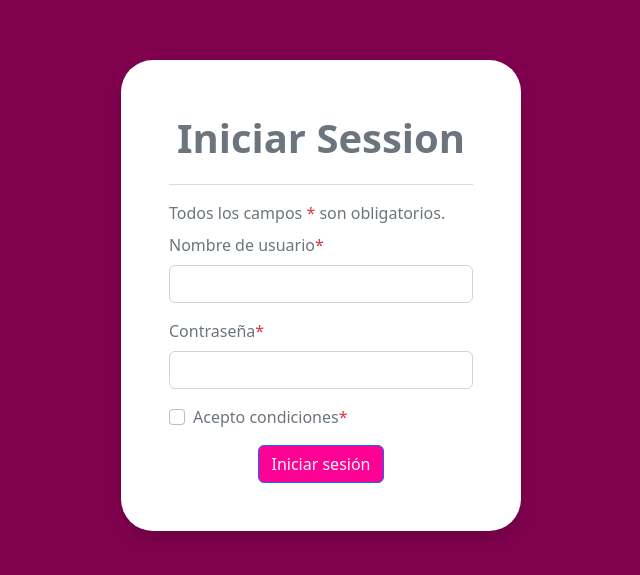
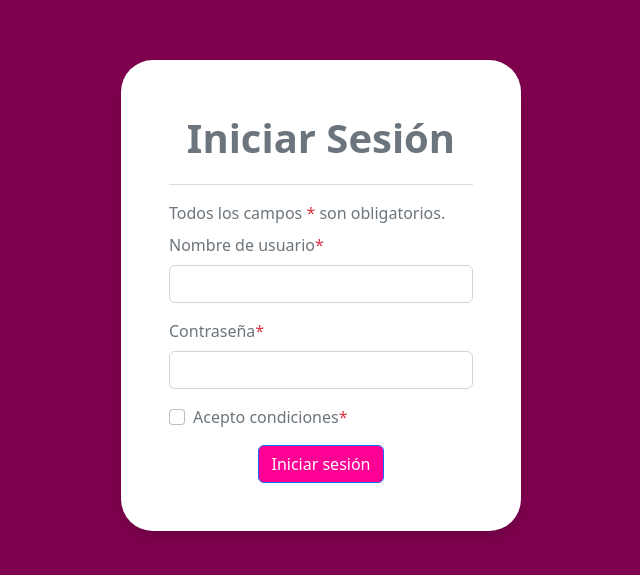
Before and after one commit to JSR666/bit06exercises, a plain HTML site: page index.html in a window 1280 px wide. Shown: the part 105-680 px from the top of the page, without its empty margins (319-959 px from the left). Drawn offline with nearby package versions, Linux system fonts and the light colour scheme.

Commit message:
correccion

```diff
--- a/index.html
+++ b/index.html
@@ -16,7 +16,7 @@
 
 
     <div class=" bg-white p-5 rounded-5 text-secondary shadow" style="width: 25rem">
-        <div class="text-center fs-1 fw-bold d-flex justify-content-center text-color"> Iniciar Session </div>
+        <div class="text-center fs-1 fw-bold d-flex justify-content-center text-color"> Iniciar Sesión </div>
         <hr>
         <form id="form">
             <fieldset>
```
